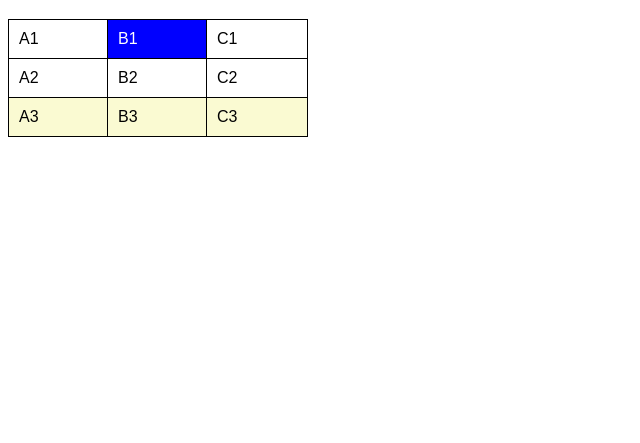
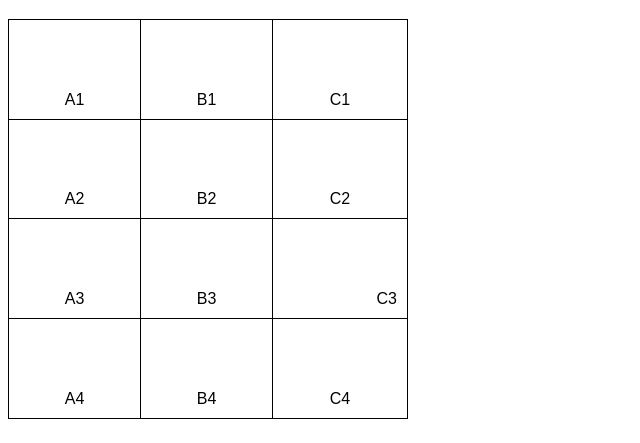
Before and after one commit to EdevNogueira/HTML-CSS, a plain HTML site: page Exercícios/ex023/tabela001.html in a window 1280 px wide. Shown: the part 61-504 px from the top of the page, without its empty margins (0-640 px from the left). Drawn offline with Linux system fonts and the light colour scheme.

Commit message:
Update tabela001.html

```diff
--- a/Exercícios/ex023/tabela001.html
+++ b/Exercícios/ex023/tabela001.html
@@ -10,24 +10,31 @@
         }
 
         table {
-            width: 300px;
+            width: 400px;
+            height: 400px;
             border-collapse: collapse;
 
         }
 
-        tr.linha {
+        /*tr.linha {
             background-color: lightgoldenrodyellow;
-        }
+        }*/
 
         td {
             border: 1px solid black;
             padding: 10px;
+            text-align: center;
+            vertical-align: bottom;
         }
 
-        td.azul {
+        td.numero {
+            text-align: right;
+        }
+
+        /*td.azul {
             background-color: blue;
             color: white;
-        }
+        }*/
     </style>
 </head>
 <body>
@@ -53,7 +60,12 @@
         <tr class="linha"> <!--Terceira Linha-->
             <td>A3</td>
             <td>B3</td>
-            <td>C3</td>
+            <td class="numero">C3</td>
+        </tr>
+        <tr> <!--Quarta Linha-->
+            <td>A4</td>
+            <td>B4</td>
+            <td>C4</td>
         </tr>
     </table>
 </body>
```
